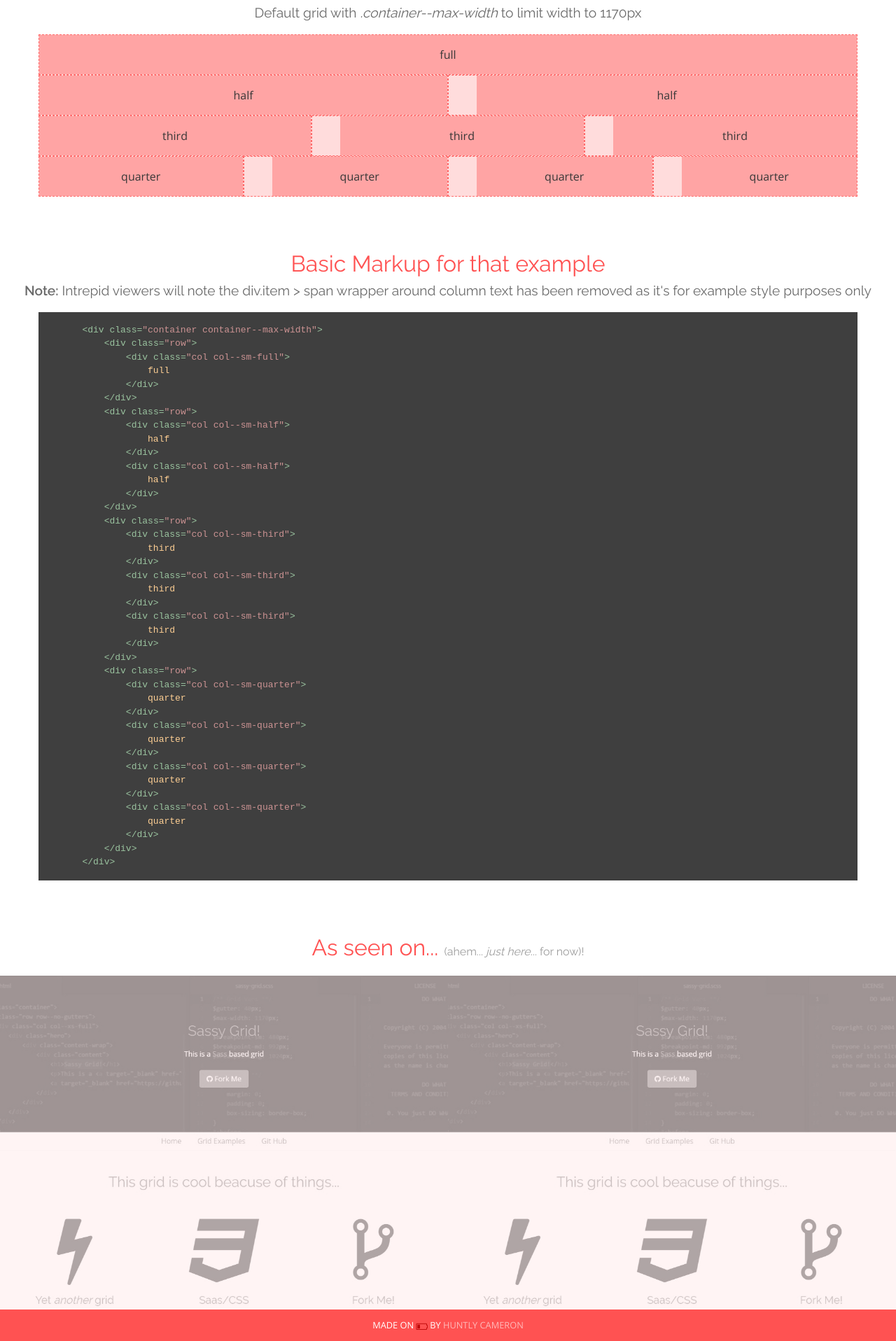
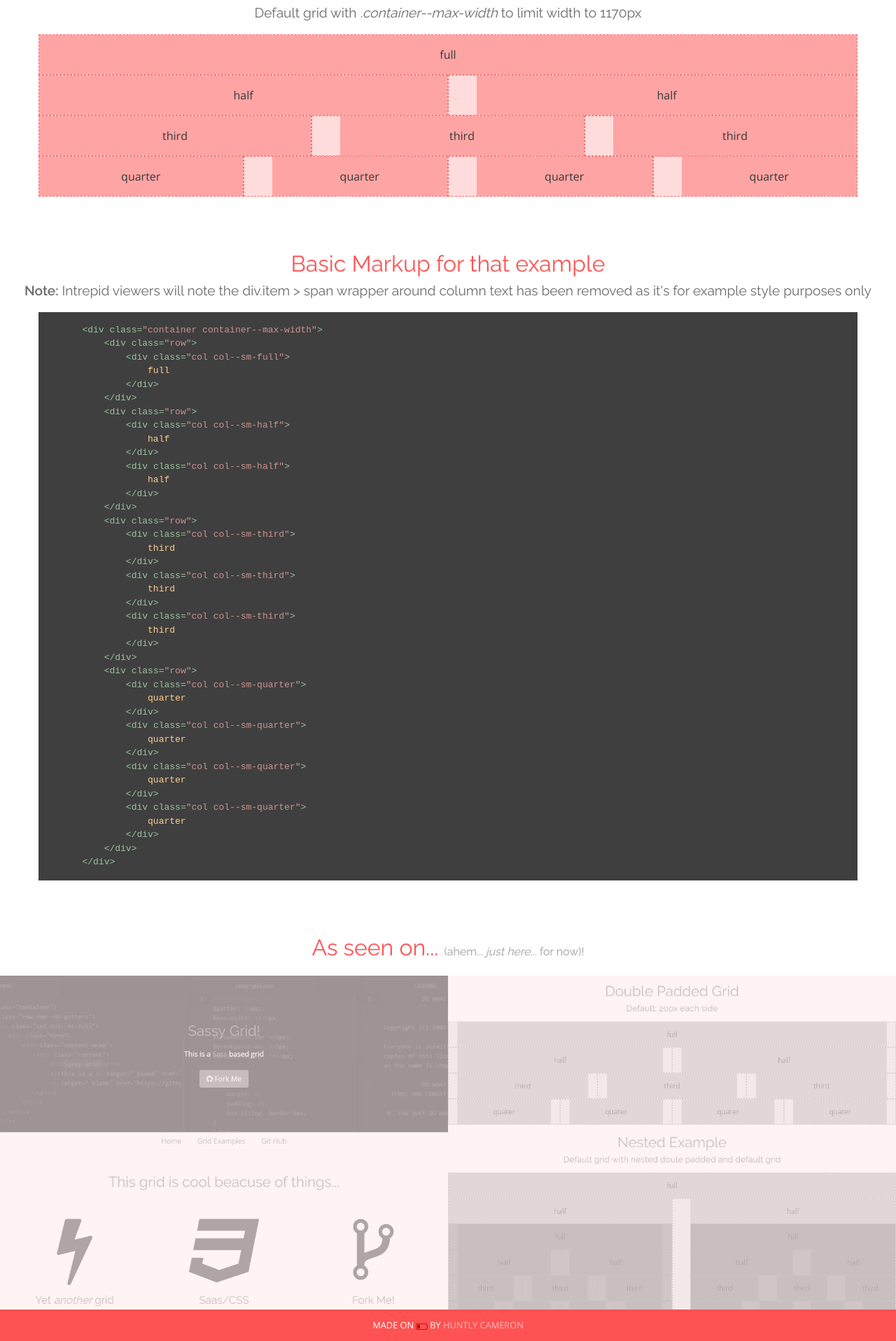
Before and after one commit to huntlyc/Sassy-Grid, a Jekyll site: the page built from index.html, in a window 1280 px wide. Shown: the part 1014-2930 px from the top of the page at 70% size. Built offline with Jekyll 4.4.1, drawn with Linux system fonts in a browser that asks for light colours.

Commit message:
Example update

```diff
--- a/index.html
+++ b/index.html
@@ -158,6 +158,6 @@ layout: default
 	</div>
 	<div class="row row--no-gutters pic-feed">
 		<div class="col col--lg-half col--md-half col--sm-half col--xs-full"><a href="grid.html"><img src="{{ "/img/ex1.jpg" | prepend: site.baseurl }}" alt="Example 1" class="responsive"></a></div>
-		<div class="col col--lg-half col--md-half col--sm-half col--xs-full"><a href="grid.html"><img src="{{ "/img/ex1.jpg" | prepend: site.baseurl }}" alt="Example 2" class="responsive"></a></div>
+		<div class="col col--lg-half col--md-half col--sm-half col--xs-full"><a href="grid.html"><img src="{{ "/img/ex2.jpg" | prepend: site.baseurl }}" alt="Example 2" class="responsive"></a></div>
 	</div>
 </section>
```
